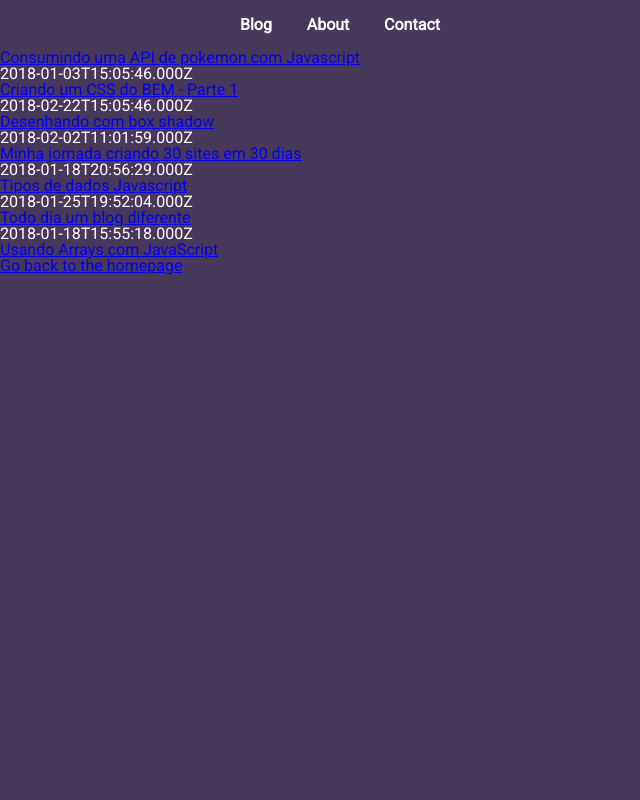
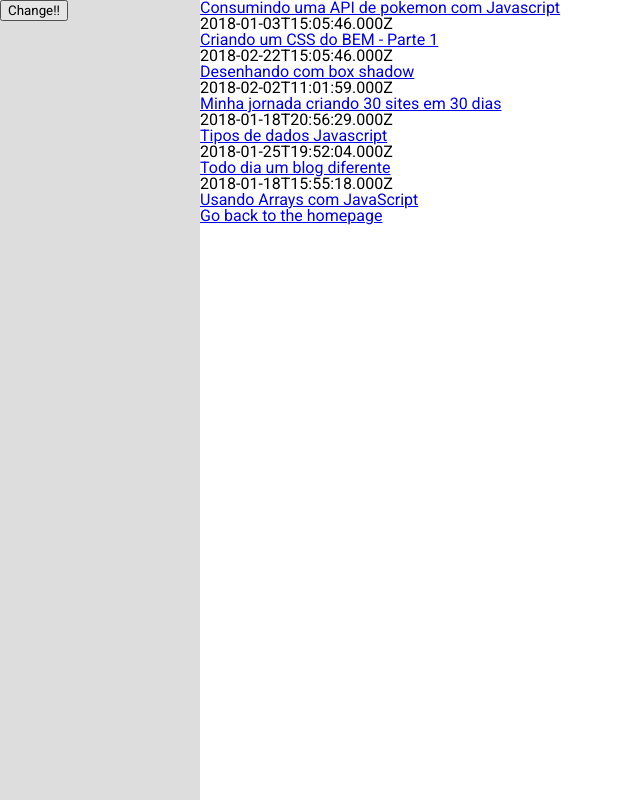
Before and after one commit to crisgon/crisgon.dev, a Gatsby site: page /blog in a window 1280 px wide. Shown: the whole page, without its empty margins (0-640 px from the left). Built offline with nearby package versions, Linux system fonts and the light colour scheme; Gatsby itself is replaced by a stand-in of ours; some packages are replaced by stand-ins of ours; a small style sheet from the web is missing.

Commit message:
feature: add theme provider and create dark mode logic.

```diff
--- a/src/components/ContainerFullWidth/index.js
+++ /dev/null
@@ -1,7 +0,0 @@
-import React from "react";
-
-import * as S from "./styled";
-
-export default function ContainerFullWidth({ children }) {
-	return <S.ContainerFullWidth>{children}</S.ContainerFullWidth>;
-}
--- a/src/components/ContainerFullWidth/styled.js
+++ /dev/null
@@ -1,12 +0,0 @@
-import styled from "styled-components";
-
-export const ContainerFullWidth = styled.main`
-	width: 100vw;
-	height: 100vh;
-	position: relative;
-	overflow: hidden;
-	margin: 0;
-	padding: 0;
-	background: #48395b;
-	color: #fff;
-`;
--- a/src/components/Layout/index.js
+++ b/src/components/Layout/index.js
@@ -1,14 +1,39 @@
-import React from "react";
+import React, { useState, useEffect } from "react";
+import { ThemeProvider } from "styled-components";
 import PropTypes from "prop-types";
 
+import Sidebar from "../Sidebar";
+
 import GlobalStyles from "../../styles/global";
+import { darktheme, lightTheme } from "./theme";
+
+import * as S from "./styled";
 
 const Layout = ({ children }) => {
+	const [hasLightTheme, setHasLightTheme] = useState(true);
+
+	useEffect(() => {
+		const localStorageTheme = localStorage.getItem("hasLightTheme");
+		if (localStorageTheme) {
+			setHasLightTheme(JSON.parse(localStorageTheme));
+		}
+	}, []);
+
+	const changeTheme = async () => {
+		setHasLightTheme(!hasLightTheme);
+		localStorage.setItem("hasLightTheme", !hasLightTheme);
+	};
+
 	return (
-		<>
-			<GlobalStyles />
-			<main>{children}</main>
-		</>
+		<ThemeProvider theme={hasLightTheme ? lightTheme : darktheme}>
+			<>
+				<GlobalStyles />
+				<S.Container>
+					<Sidebar changeTheme={changeTheme} />
+					<S.Main>{children}</S.Main>
+				</S.Container>
+			</>
+		</ThemeProvider>
 	);
 };
 
--- /dev/null
+++ b/src/components/Layout/styled.js
@@ -0,0 +1,11 @@
+import styled from "styled-components";
+
+export const Container = styled.div`
+	display: grid;
+	grid-template-columns: 200px 1fr;
+`;
+
+export const Main = styled.main`
+	width: 100%;
+	grid-area: 2/2;
+`;
--- /dev/null
+++ b/src/components/Layout/theme.js
@@ -0,0 +1,7 @@
+export const darktheme = {
+	primary: "#000"
+};
+
+export const lightTheme = {
+	primary: "#ddd"
+};
--- a/src/components/Navbar/index.js
+++ /dev/null
@@ -1,18 +0,0 @@
-import React from "react";
-import { Link } from "gatsby";
-
-import * as S from "./styled";
-
-export default function Navbar() {
-	return (
-		<S.NavbarFullWidth>
-			<S.NavbarContainer>
-				<S.NavbarLinks>
-					<Link to="/blog">Blog</Link>
-					<Link to="/about">About</Link>
-					<Link to="/contact">Contact</Link>
-				</S.NavbarLinks>
-			</S.NavbarContainer>
-		</S.NavbarFullWidth>
-	);
-}
--- a/src/components/Navbar/styled.js
+++ /dev/null
@@ -1,54 +0,0 @@
-import styled from "styled-components";
-import media from "styled-media-query";
-
-export const NavbarFullWidth = styled.nav`
-	width: 100%;
-	height: 50px;
-`;
-
-export const NavbarContainer = styled.div`
-	width: 800px;
-	height: 100%;
-	margin: 0 auto;
-
-	${media.lessThan("small")`
-		width: 100%;
-	`}
-`;
-
-export const NavbarLinks = styled.ul`
-	width: 200px;
-	height: 100%;
-	display: flex;
-	justify-content: space-between;
-	align-items: center;
-
-	${media.lessThan("small")`
-		width: 100%;
-    justify-content: space-around;
-	`}
-
-	a {
-		font-weight: bold;
-		text-decoration: none;
-		color: #fff;
-		position: relative;
-
-		&:after {
-			content: "";
-			width: 0%;
-			height: 2px;
-			background-color: #fff;
-			position: absolute;
-			bottom: -5px;
-			left: 0;
-			transition: all 0.3s;
-		}
-
-		&:hover {
-			&:after {
-				width: 100%;
-			}
-		}
-	}
-`;
--- /dev/null
+++ b/src/components/Sidebar/index.js
@@ -0,0 +1,10 @@
+import React from "react";
+import * as S from "./styled";
+
+export default function Sidebar({ changeTheme }) {
+	return (
+		<S.Sidebar>
+			<button onClick={changeTheme}>Change!!</button>
+		</S.Sidebar>
+	);
+}
--- /dev/null
+++ b/src/components/Sidebar/styled.js
@@ -0,0 +1,8 @@
+import styled from "styled-components";
+
+export const Sidebar = styled.aside`
+	width: 200px;
+	height: 100vh;
+	position: fixed;
+	background-color: ${props => props.theme.primary};
+`;
--- a/src/pages/blog.js
+++ b/src/pages/blog.js
@@ -3,8 +3,6 @@ import { Link, graphql, useStaticQuery } from "gatsby";
 
 import Layout from "../components/Layout";
 import SEO from "../components/seo";
-import Navbar from "../components/Navbar";
-import ContainerFullWidth from "../components/ContainerFullWidth";
 
 const Blog = () => {
 	const data = useStaticQuery(graphql`
@@ -26,9 +24,7 @@ const Blog = () => {
 	`);
 	return (
 		<Layout>
-			<ContainerFullWidth>
 			<SEO title="Blog" />
-				<Navbar />
 			<ul>
 				{data.allMarkdownRemark.edges.map(({ node }) => (
 					<li>
@@ -40,7 +36,6 @@ const Blog = () => {
 				))}
 			</ul>
 			<Link to="/">Go back to the homepage</Link>
-			</ContainerFullWidth>
 		</Layout>
 	);
 };
```
Also changed, not shown: src/components/Footer/index.js (deleted, +0 -11 lines), src/components/Footer/styled.js (deleted, +0 -8 lines), src/components/HomeImage/index.js (deleted, +0 -25 lines), src/components/HomeImage/styled.js (deleted, +0 -37 lines), src/components/PresentationText/index.js (deleted, +0 -15 lines), src/components/PresentationText/styled.js (deleted, +0 -38 lines), src/components/SocialIcons/index.js (deleted, +0 -26 lines), src/components/SocialIcons/style.js (deleted, +0 -17 lines), src/components/header.js (deleted, +0 -42 lines), src/pages/index.js (+2 -51 lines). Lines whose indentation alone changed are shown as unchanged.
